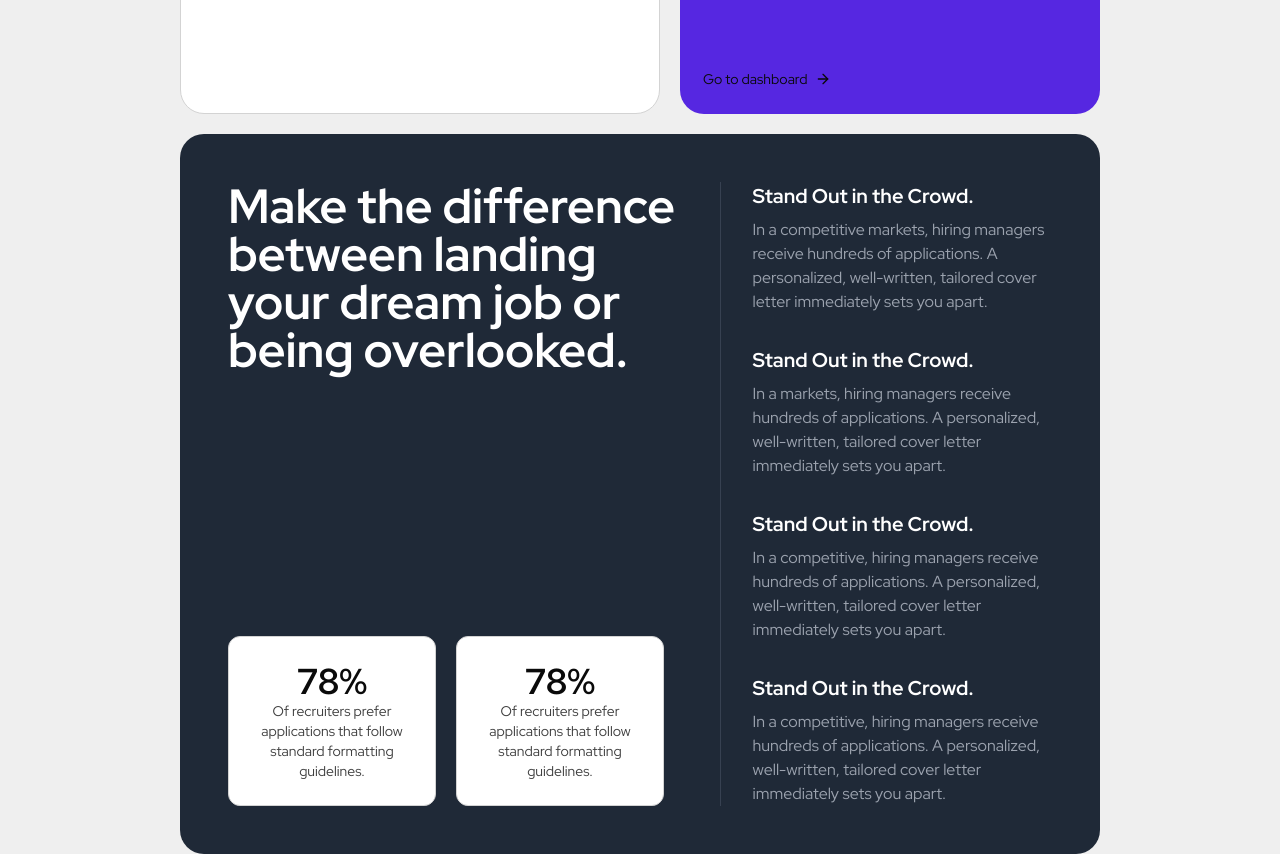
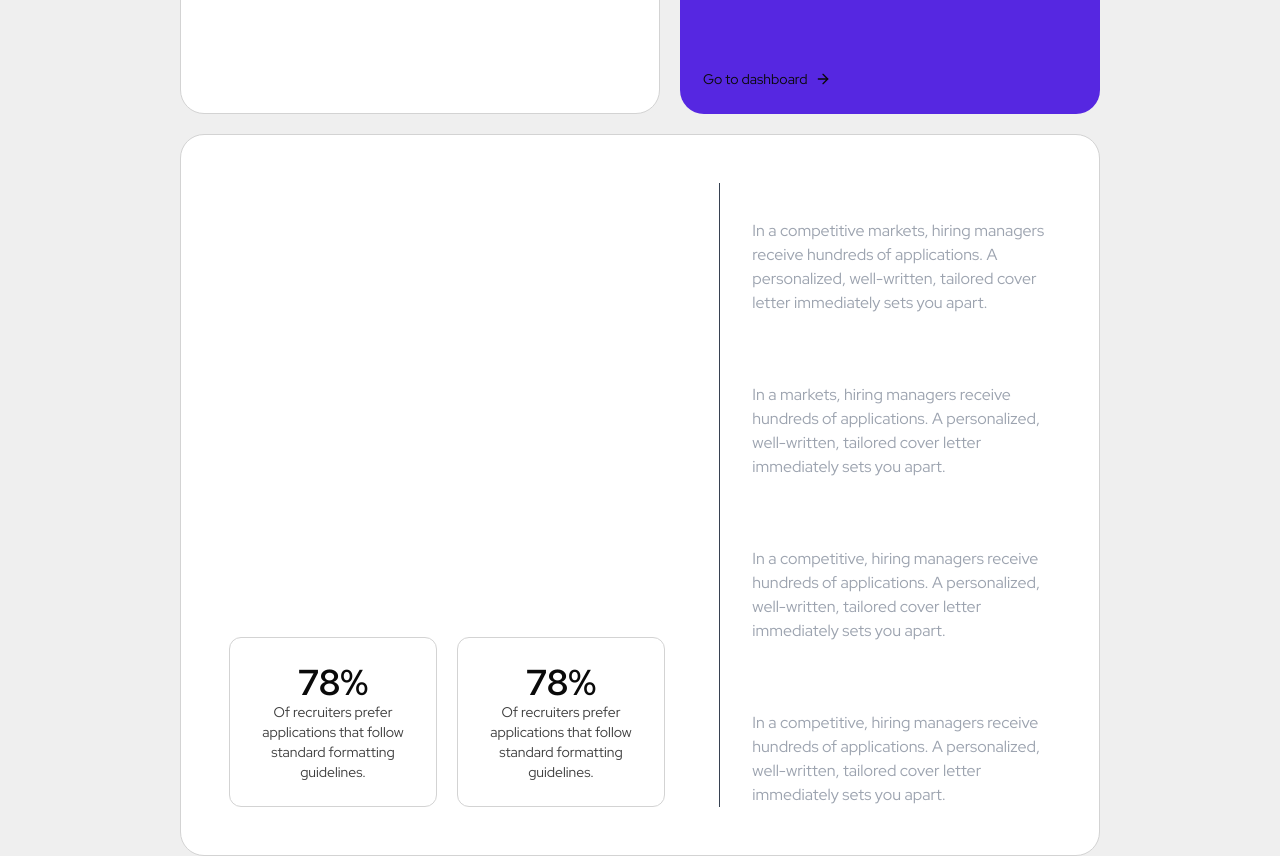
Before and after one commit to IvanSmiths/cover-letter-builder-pro, a Next.js app: page / in a window 1280 px wide. Shown: the part 2420-3276 px from the top of the page. Built offline with nearby package versions, Linux system fonts and the light colour scheme.

Commit message:
improve style

```diff
--- a/components/home/cards/BigCard.tsx
+++ b/components/home/cards/BigCard.tsx
@@ -36,9 +36,7 @@ const BigCard = () => {
   ];
 
   return (
-    <div className="w-full">
-      <div className="rounded-3xl bg-[#1F2937] p-8 md:p-12">
-        <div className="flex">
+    <div className="flex w-full rounded-3xl border border-lightSecondary bg-white p-8 dark:border-darkSecondary dark:bg-[#111316] md:p-12">
       {/* Left Column */}
       <div className="flex flex-col justify-between pr-8">
         <h2 className="text-3xl font-bold leading-tight text-white md:text-4xl lg:text-5xl">
@@ -85,8 +83,6 @@ const BigCard = () => {
         ))}
       </div>
     </div>
-      </div>
-    </div>
   );
 };
 
```
Lines whose indentation alone changed are shown as unchanged.
